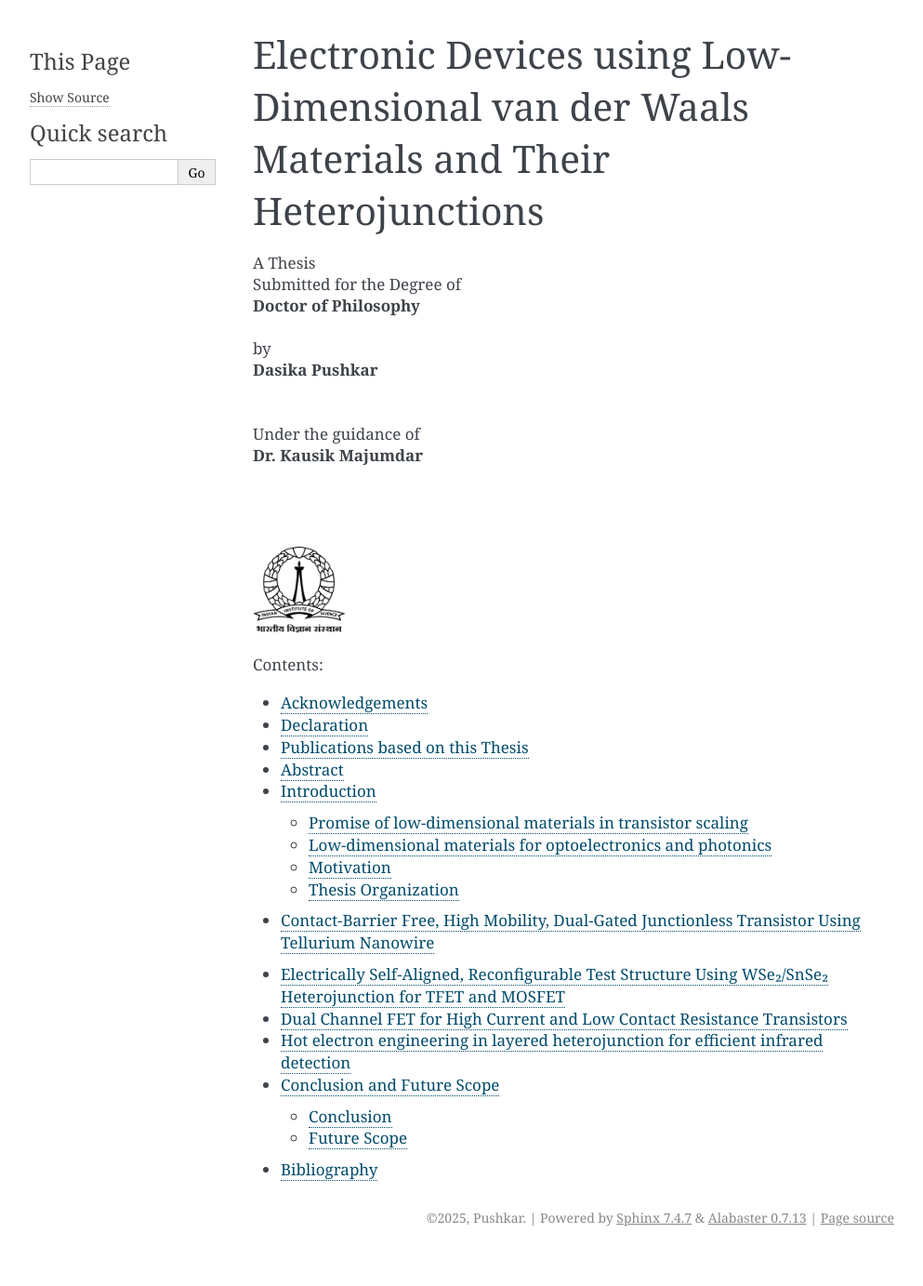
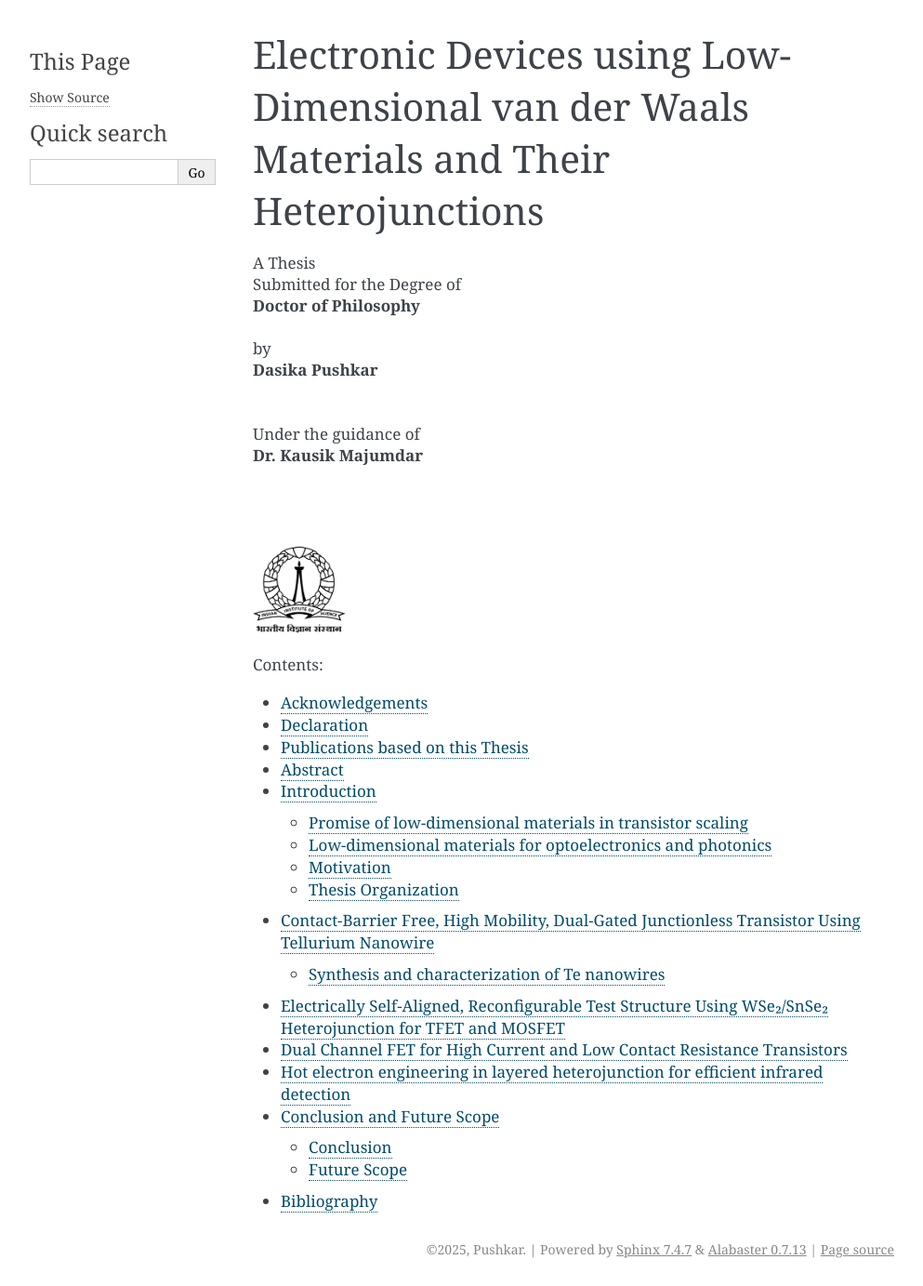
Before and after one commit to dpshkr/mythesis, a Sphinx documentation site: the page built from source/index.rst, in a window 1280 px wide. Shown: the whole page at 93% size, without its empty margins (148-1141 px from the left). Built offline with Sphinx 7.4.7, drawn with Linux system fonts in a browser that asks for light colours; pages that are not in the unit, such as notebooks, are missing from menus; before the commit the page ends 1349 px from its top, so only the background shows below that.

Commit message:
Update index.rst

```diff
--- a/source/junctionless-tellurium-nanowire-transistor/index.rst
+++ b/source/junctionless-tellurium-nanowire-transistor/index.rst
@@ -18,4 +18,4 @@ mobility :cite:`zhu2017multivalency`. As the bulk Te is reduced to smaller dimen
    :maxdepth: 1
    :caption: Contents:
 
-   references
+   synthesis-and-characterization-of-te-nanowires
```
